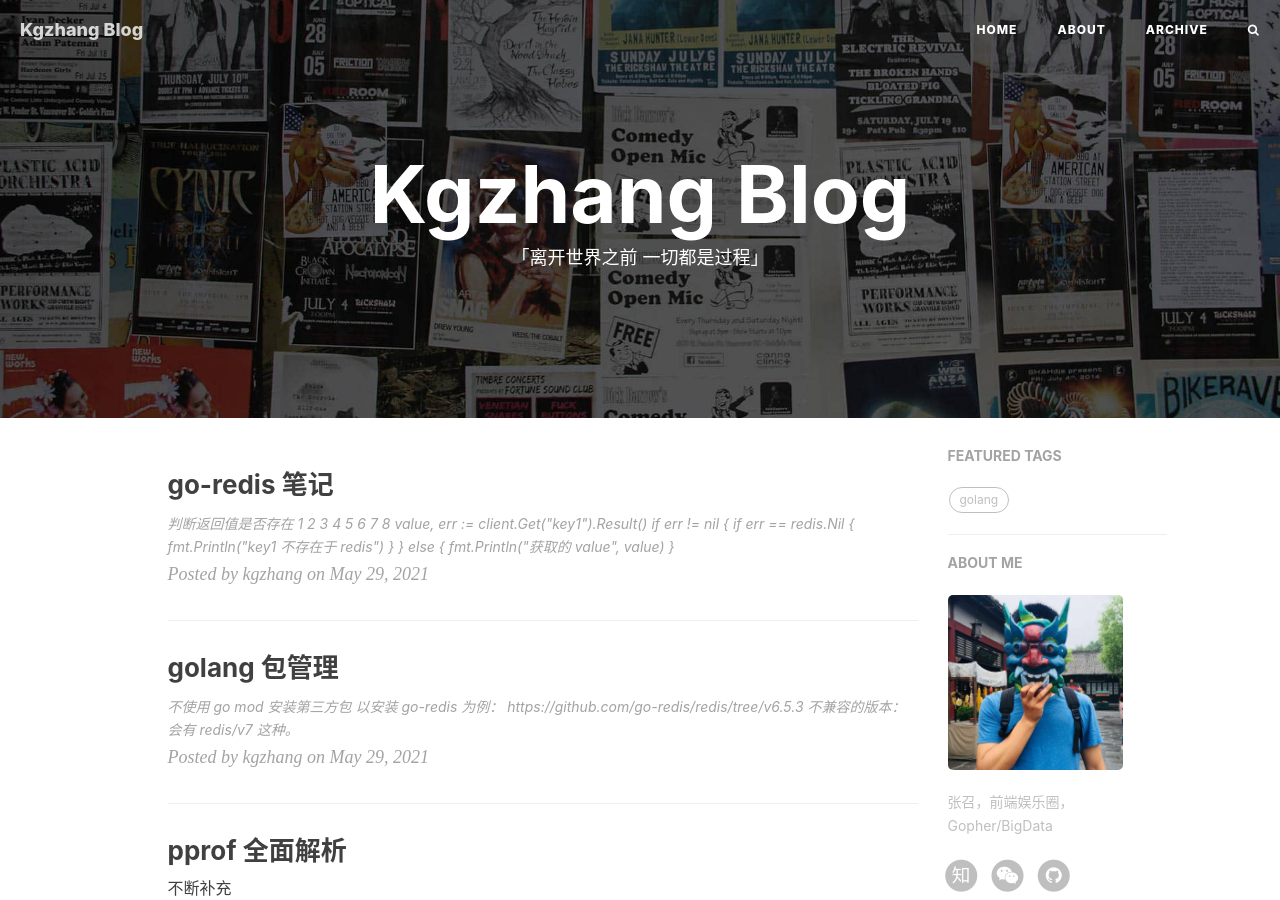
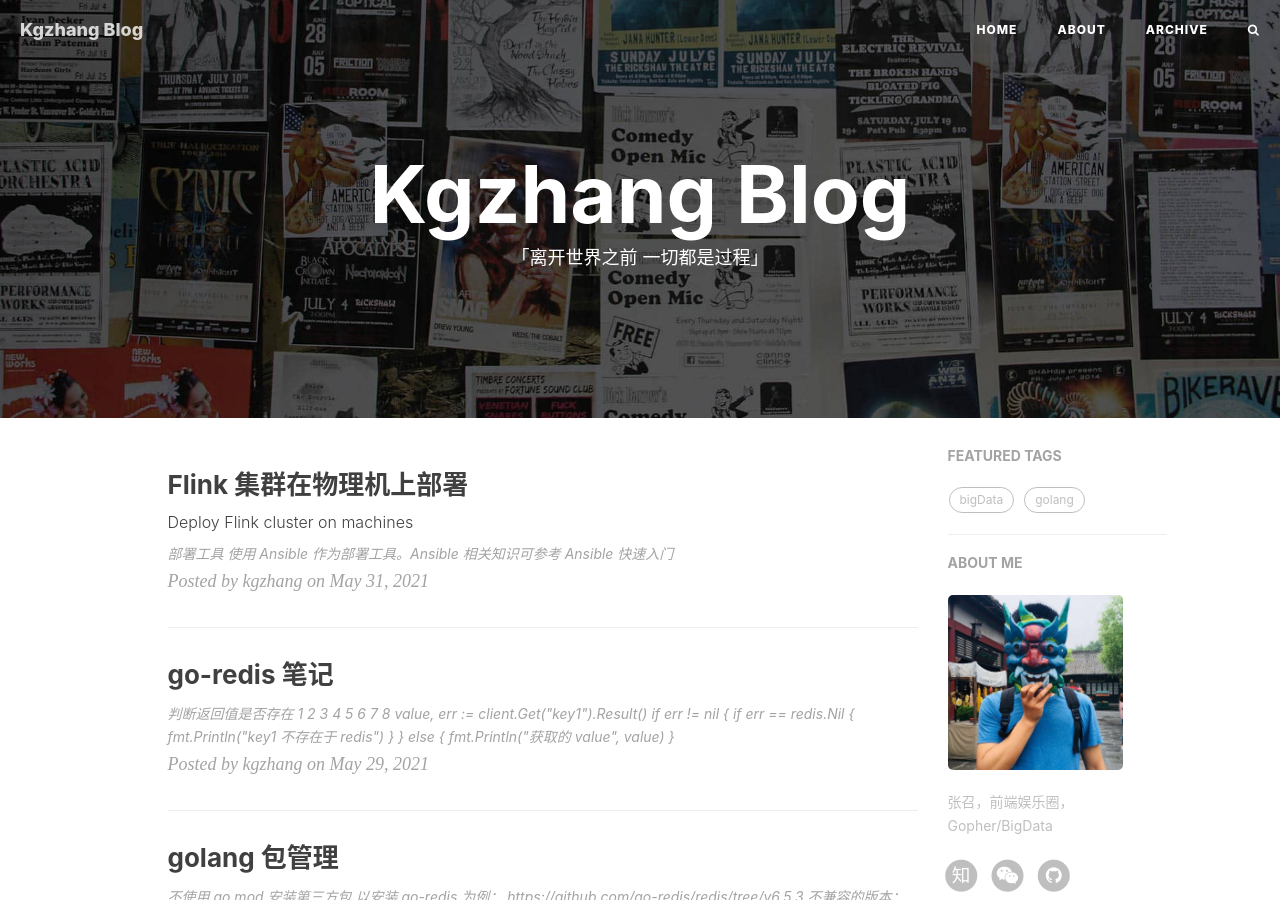
Before and after one commit to kougazhang/oom, a Jekyll site: the page built from index.html, in a window 1280 px wide and 900 px high. Built offline with Jekyll 4.4.1, drawn with Linux system fonts in a browser that asks for light colours; nearby versions of some CDN libraries; the list of posts is cut into pages by our own code; comment, search, counter and statistics services are not loaded; some of the changed text lies outside the part shown.

```diff
--- /dev/null
+++ b/_posts/2021-05-31-flink.md
@@ -0,0 +1,15 @@
+---
+layout:     post
+title:      "Flink 集群在物理机上部署"
+subtitle:   "Deploy Flink cluster on machines"
+date:       2021-05-31 16:22:00
+author:     "kgzhang"
+catalog: false
+header-style: text
+tags:
+  - Flink
+  - bigData
+---
+
+## 部署工具
+使用 Ansible 作为部署工具。Ansible 相关知识可参考 [Ansible 快速入门](./2021-05-28-ansible.md)
```
Also changed, not shown: _posts/2021-05-28-ansible.md (+11 -1 lines).
